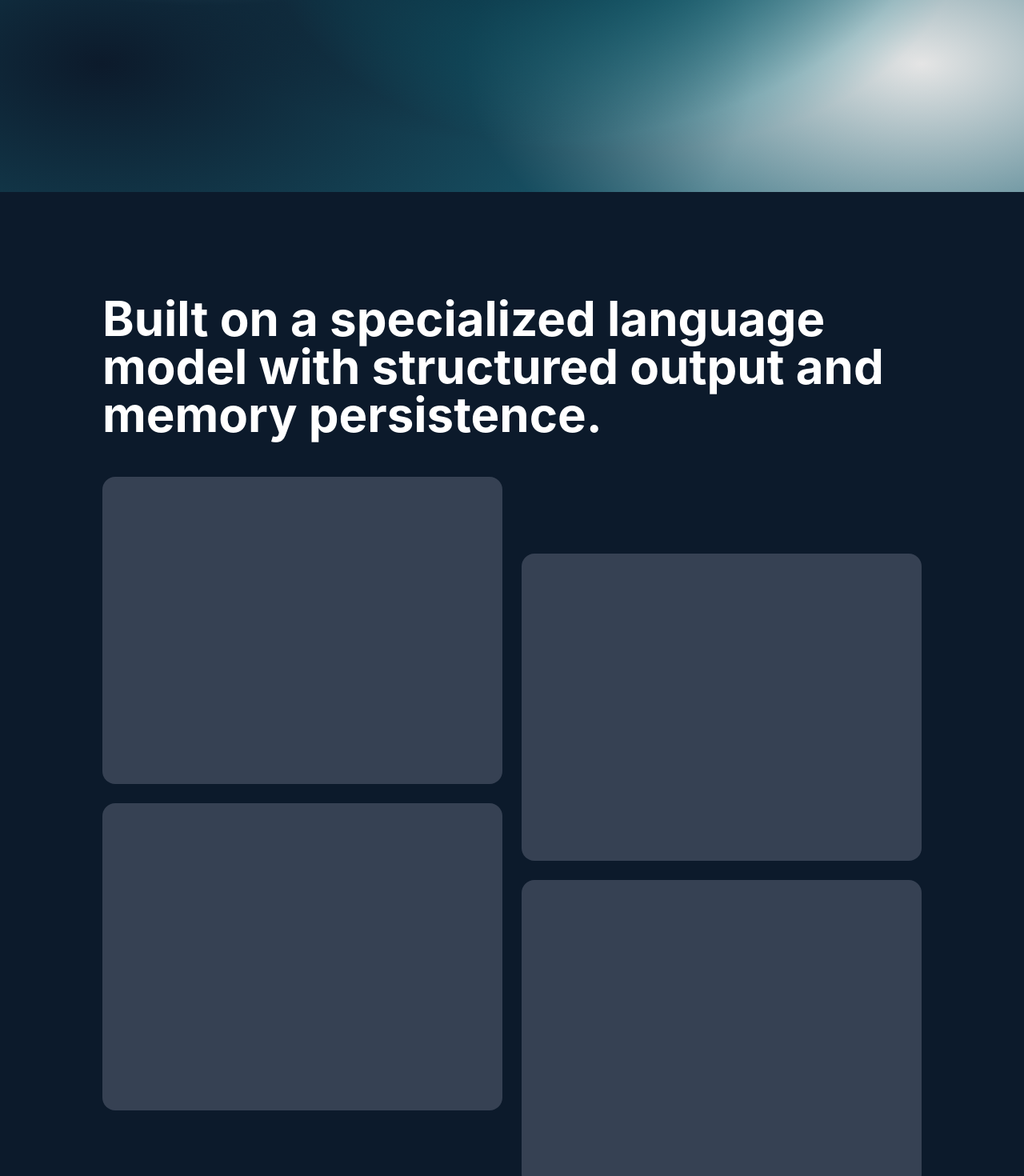
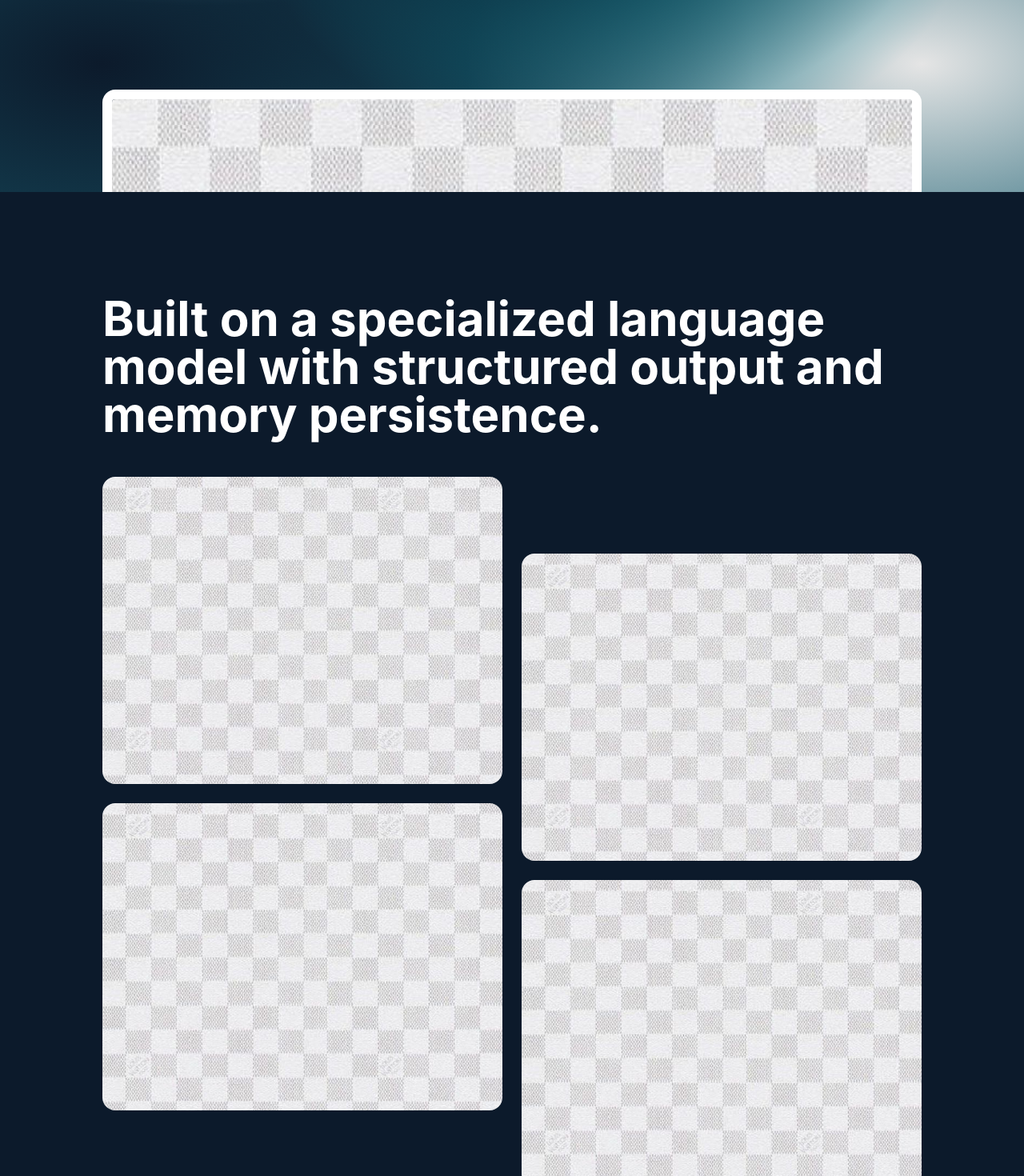
Before and after one commit to Sonix-J/CONVERSIV, a React (Vite) app: page /platform in a window 1280 px wide. Shown: the part 640-2110 px from the top of the page at 80% size. Built offline with nearby package versions, Linux system fonts and the light colour scheme.

Commit message:
minor adjustments

```diff
--- a/src/pages/Platform.tsx
+++ b/src/pages/Platform.tsx
@@ -38,21 +38,35 @@
             See how it works
           </button>
         </div>
+
+        <div className="absolute bottom-0 left-6 right-6 md:left-32 md:right-32">
+          <div className="rounded-t-2xl overflow-hidden h-24 md:h-32 border-t-12 border-l-12 border-r-12 border-white">
+            <img src={holder} alt="" className="w-full h-full object-cover" />
+          </div>
+        </div>
       </main>
 
-      <section className="flex flex-col px-6 md:px-32 py-16 md:py-32 gap-12 text-white min-h-screen">
+      <section className="flex flex-col px-6 md:px-32 py-16 md:py-32 gap-12 bg-[#0C1A2B] text-white min-h-screen">
         <h2 className="text-3xl sm:text-4xl md:text-5xl lg:text-6xl text-white font-bold">
           Built on a specialized language model with structured output and
           memory persistence.
         </h2>
         <div className="grid grid-cols-2 gap-4 md:gap-6 items-start">
           <div className="flex flex-col gap-4 md:gap-6">
-            <div className="rounded-2xl overflow-hidden h-48 md:h-80 lg:h-96 bg-gray-700" />
-            <div className="rounded-2xl overflow-hidden h-48 md:h-80 lg:h-96 bg-gray-700" />
+            <div className="rounded-2xl overflow-hidden h-48 md:h-80 lg:h-96">
+              <img src={holder} alt="" className="w-full h-full object-cover" />
+            </div>
+            <div className="rounded-2xl overflow-hidden h-48 md:h-80 lg:h-96">
+              <img src={holder} alt="" className="w-full h-full object-cover" />
+            </div>
           </div>
           <div className="flex flex-col gap-4 md:gap-6 mt-16 md:mt-24">
-            <div className="rounded-2xl overflow-hidden h-48 md:h-80 lg:h-96 bg-gray-700" />
-            <div className="rounded-2xl overflow-hidden h-48 md:h-80 lg:h-96 bg-gray-700" />
+            <div className="rounded-2xl overflow-hidden h-48 md:h-80 lg:h-96">
+              <img src={holder} alt="" className="w-full h-full object-cover" />
+            </div>
+            <div className="rounded-2xl overflow-hidden h-48 md:h-80 lg:h-96">
+              <img src={holder} alt="" className="w-full h-full object-cover" />
+            </div>
           </div>
         </div>
       </section>
```
